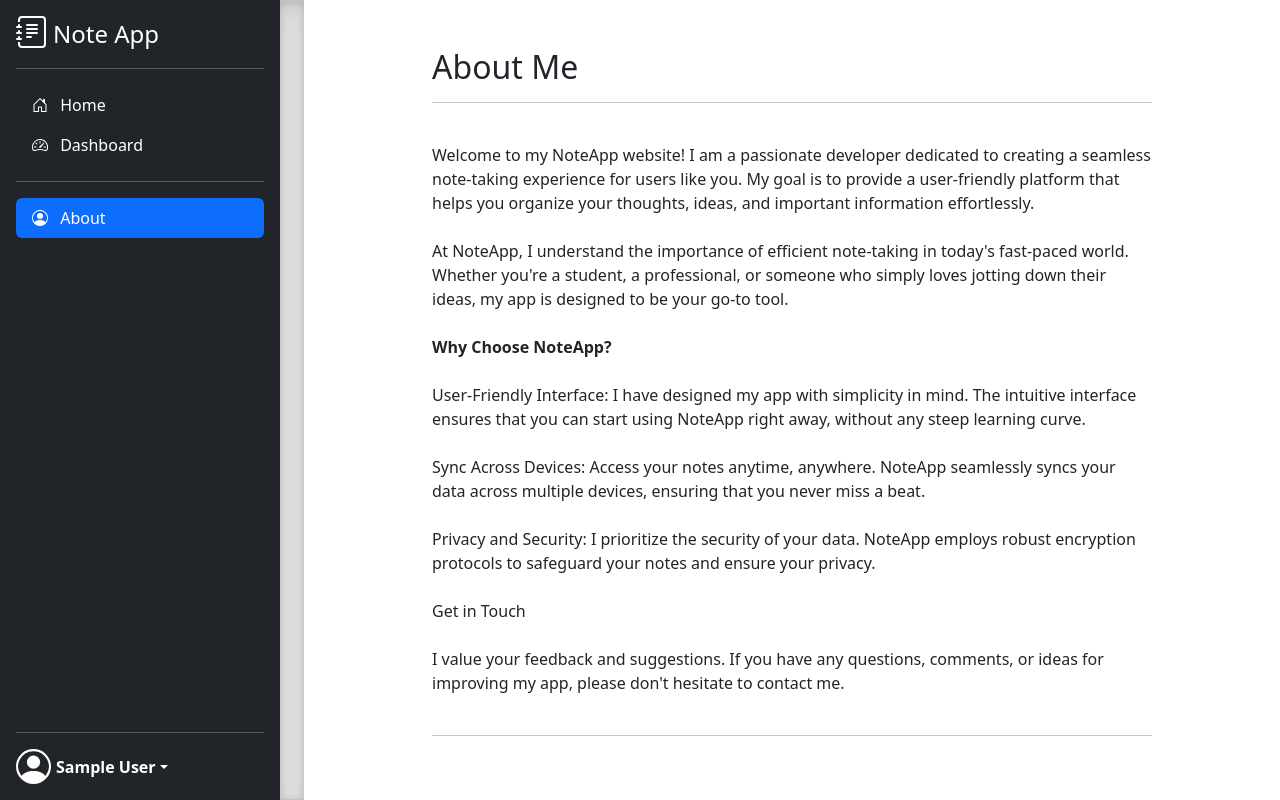
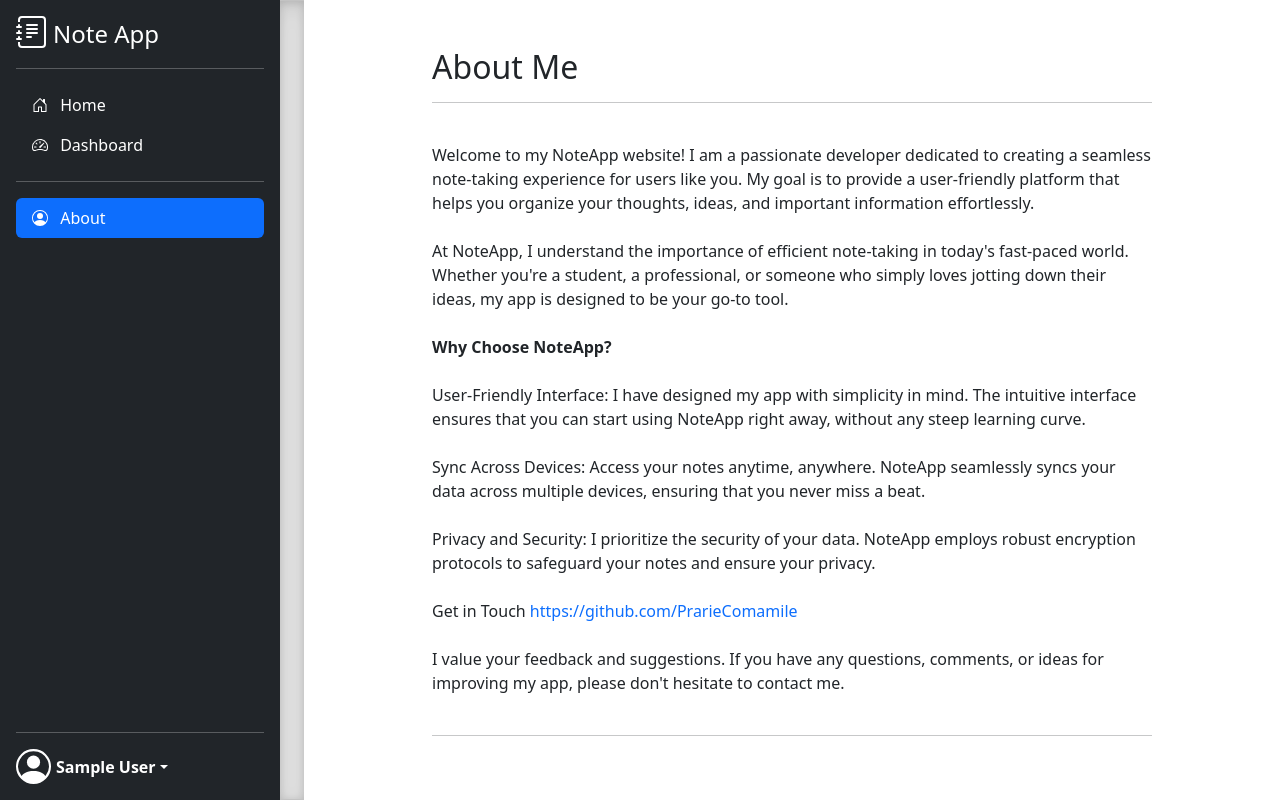
Before and after one commit to PrarieComamile/Note-App, a Flask app: page /about in a window 1280 px wide. Run offline with Flask 2, Linux system fonts and the light colour scheme; the visitor is signed in with stand-in values (Sample User, id 1); some libraries are stand-ins or nearby versions.

Commit message:
Update about.html

```diff
--- a/templates/about.html
+++ b/templates/about.html
@@ -35,7 +35,7 @@
 
             Privacy and Security: I prioritize the security of your data. NoteApp employs robust encryption protocols to safeguard your notes and ensure your privacy.
 
-            Get in Touch
+            Get in Touch <a href="https://github.com/PrarieComamile">https://github.com/PrarieComamile</a>
 
             I value your feedback and suggestions. If you have any questions, comments, or ideas for improving my app, please don't hesitate to contact me.
 
```
